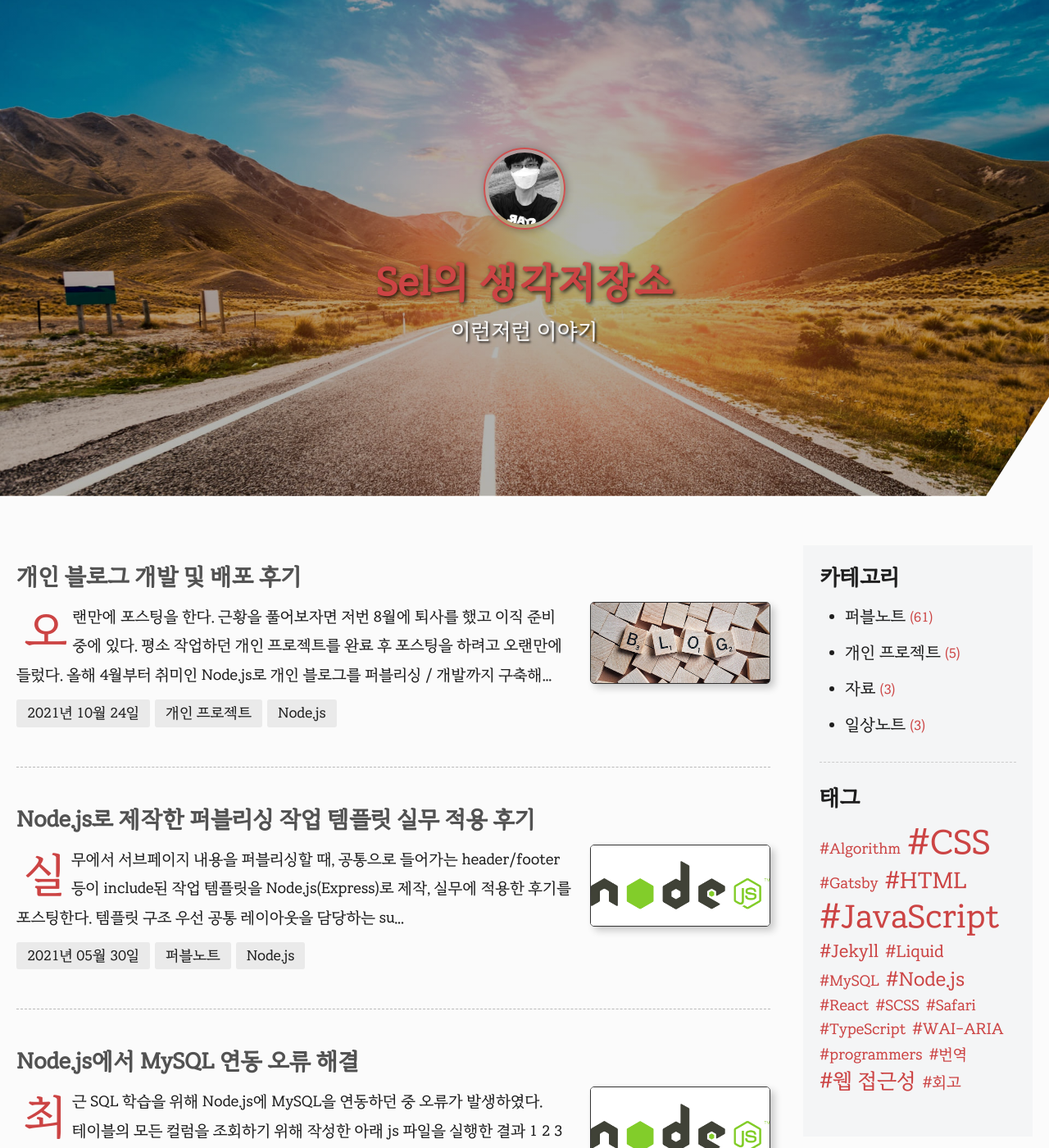
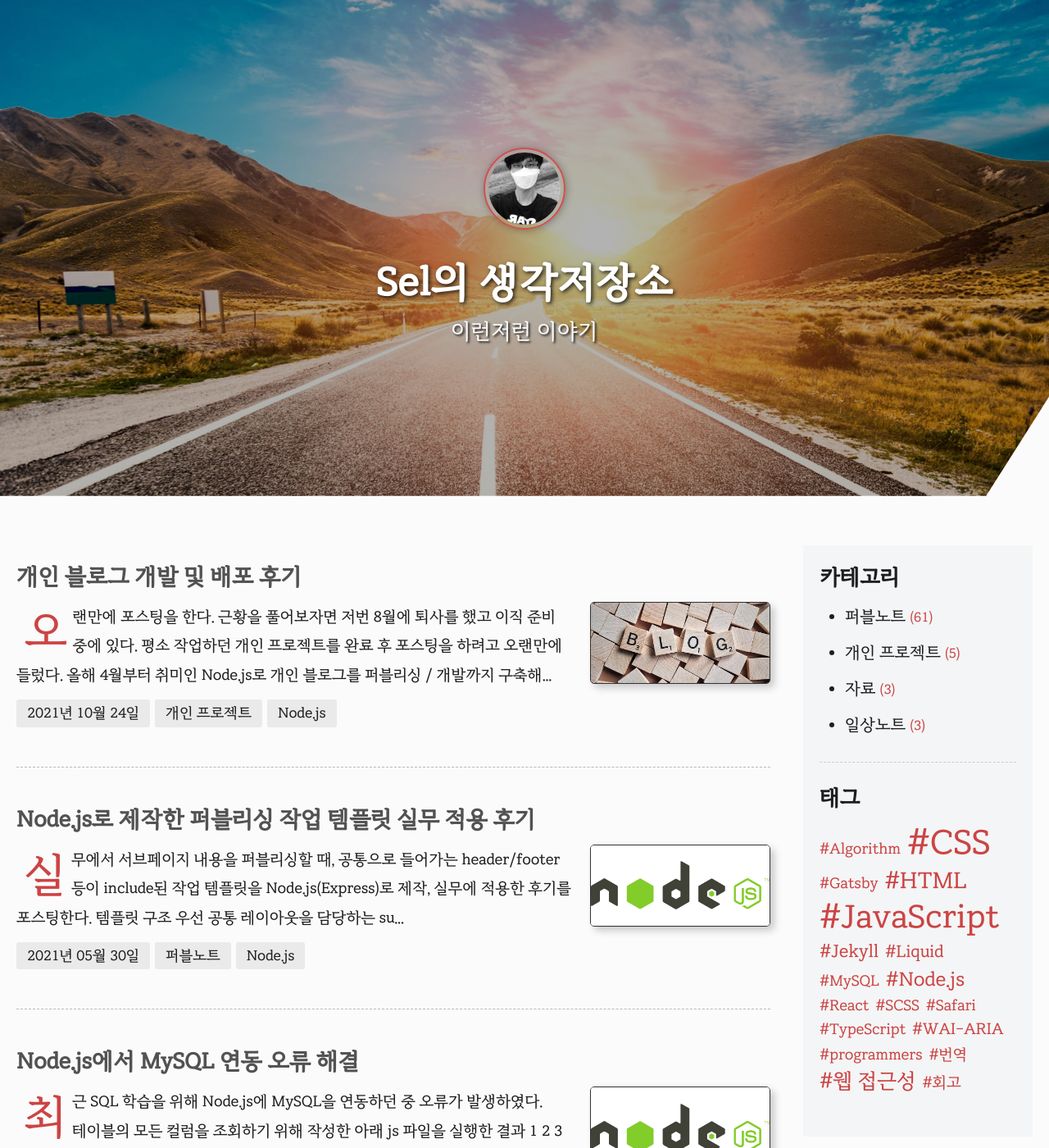
Before and after one commit to selosele/selosele.github.io, a Jekyll site: the page built from index.html, in a window 1280 px wide and 1400 px high. Shown: the whole window at 82% size. Built offline with Jekyll 4.4.1, drawn with Linux system fonts in a browser that asks for light colours; the list of posts is cut into pages by our own code; a style sheet for code colours, icons or effects is not loaded.

Commit message:
레이아웃 CSS 수정

```diff
--- a/_sass/tidy-red/_page.scss
+++ b/_sass/tidy-red/_page.scss
@@ -181,6 +181,10 @@
 
       @media (min-width: $min-general-width) {
          font-size: 2.7rem;
+      }
+
+      > a {
+         color: inherit;
       }
    }
 
```
